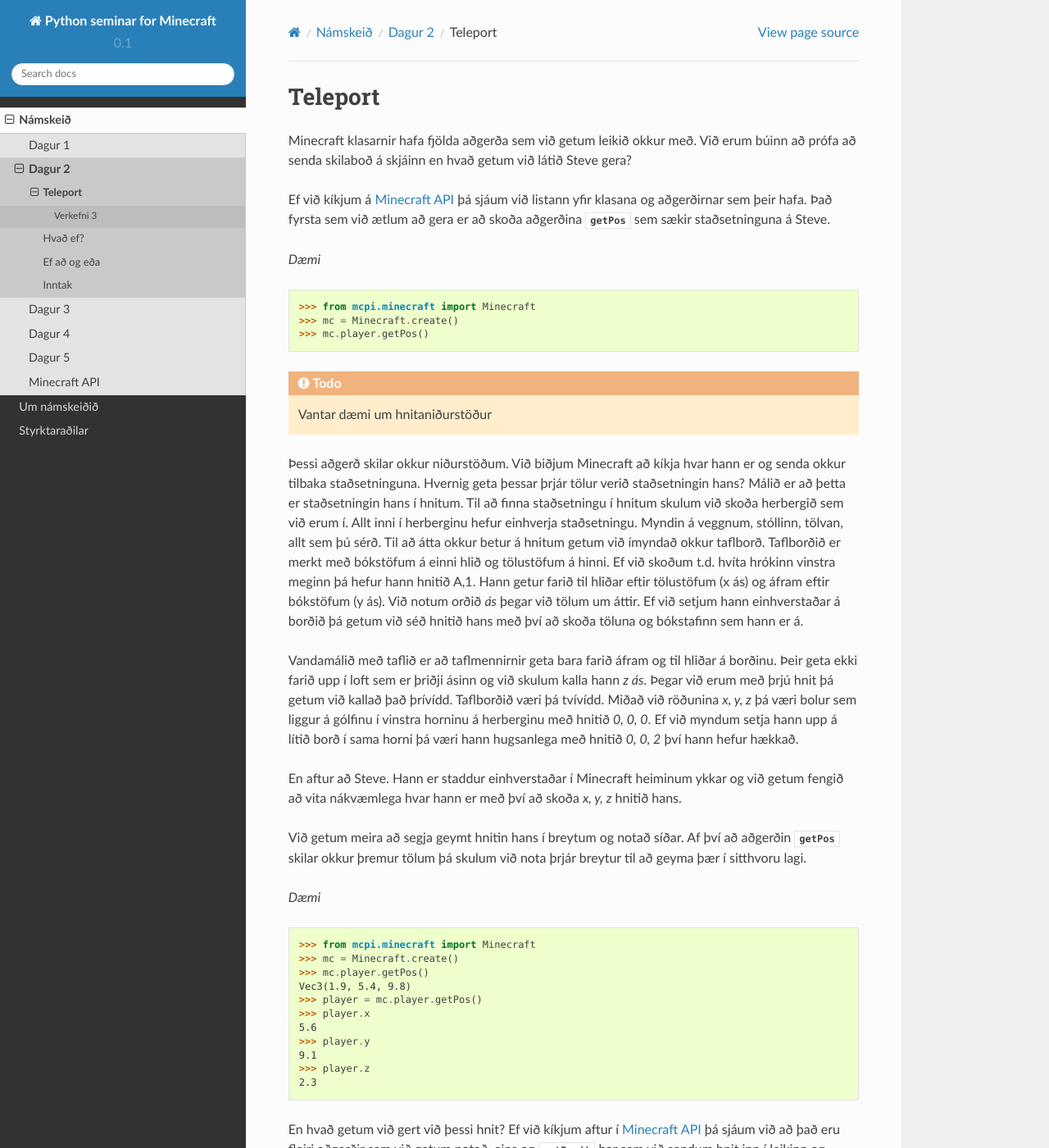
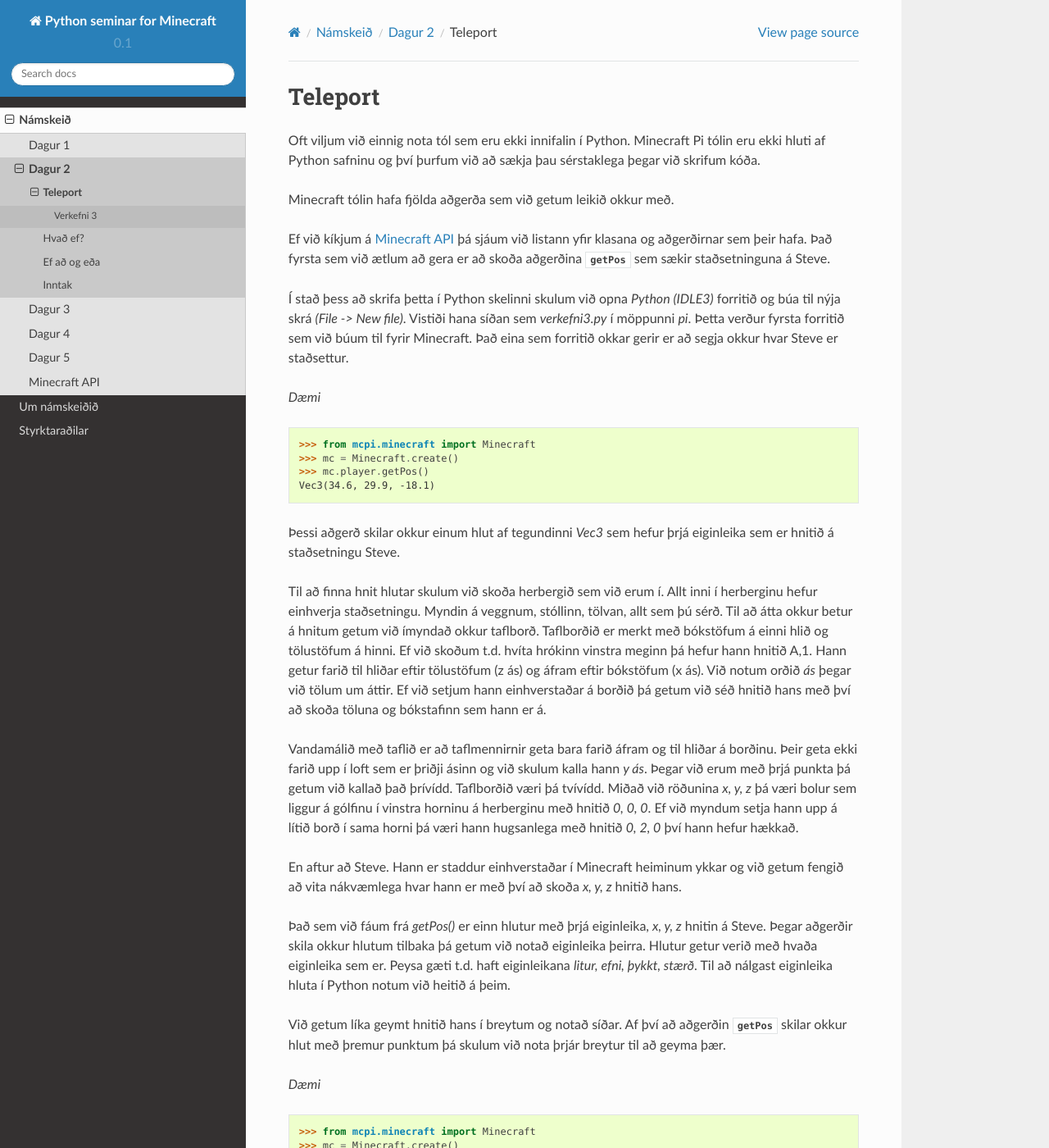
Before and after one commit to busla/minecraft-seminar, a Sphinx documentation site: the page built from source/seminar/day2/teleport.rst, in a window 1280 px wide and 1400 px high. Shown: the whole window at 82% size. Built offline with Sphinx 7.4.7 and the Read the Docs theme 2.0.0, drawn with Linux system fonts in a browser that asks for light colours; some of the changed text lies outside the part shown.

Commit message:
sýnidæmi og hlutir
endurskrifaði sýnidæmi og bætti við útskýringum á hlutum og eiginleikum þeirra í Python

```diff
--- a/source/seminar/day2/teleport.rst
+++ b/source/seminar/day2/teleport.rst
@@ -1,28 +1,36 @@
 Teleport
 ===============
 
-Minecraft klasarnir hafa fjölda aðgerða sem við getum leikið okkur með. Við erum búinn að prófa að senda skilaboð á skjáinn en hvað getum við látið Steve gera?
+Oft viljum við einnig nota tól sem eru ekki innifalin í Python. Minecraft Pi tólin eru ekki hluti af Python safninu og því þurfum við að sækja þau sérstaklega þegar við skrifum kóða.
+
+Minecraft tólin hafa fjölda aðgerða sem við getum leikið okkur með.
 
 Ef við kíkjum á :doc:`../minecraft-api` þá sjáum við listann yfir klasana og aðgerðirnar sem þeir hafa. Það fyrsta sem við ætlum að gera er að skoða aðgerðina :attr:`~minecraft.CmdPlayer.getPos` sem sækir staðsetninguna á Steve.
+
+Í stað þess að skrifa þetta í Python skelinni skulum við opna *Python (IDLE3)* forritið og búa til nýja skrá *(File -> New file)*. Vistiði hana síðan sem *verkefni3.py* í möppunni *pi*. Þetta verður fyrsta forritið sem við búum til fyrir Minecraft. Það eina sem forritið okkar gerir er að segja okkur hvar Steve er staðsettur.
+
 
 *Dæmi*
 
 >>> from mcpi.minecraft import Minecraft
 >>> mc = Minecraft.create()
 >>> mc.player.getPos()
+Vec3(34.6, 29.9, -18.1)
 
-.. todo::
+Þessi aðgerð skilar okkur einum hlut af tegundinni *Vec3* sem hefur þrjá eiginleika sem er hnitið á staðsetningu Steve.
 
-    Vantar dæmi um hnitaniðurstöður
 
-Þessi aðgerð skilar okkur niðurstöðum. Við biðjum Minecraft að kíkja hvar hann er og senda okkur tilbaka staðsetninguna. Hvernig geta þessar þrjár tölur verið staðsetningin hans? Málið er að þetta er staðsetningin hans í hnitum. Til að finna staðsetningu í hnitum skulum við skoða herbergið sem við erum í. Allt inni í herberginu hefur einhverja staðsetningu. Myndin á veggnum, stóllinn, tölvan, allt sem þú sérð. Til að átta okkur betur á hnitum getum við ímyndað okkur taflborð. Taflborðið er merkt með bókstöfum á einni hlið og tölustöfum á hinni. Ef við skoðum t.d. hvíta hrókinn vinstra meginn þá hefur hann hnitið A,1. Hann getur farið til hliðar eftir tölustöfum (x ás) og áfram eftir bókstöfum (y ás). Við notum orðið *ás* þegar við tölum um áttir. Ef við setjum hann einhverstaðar á borðið þá getum við séð hnitið hans með því að skoða töluna og bókstafinn sem hann er á.
+Til að finna hnit hlutar skulum við skoða herbergið sem við erum í. Allt inni í herberginu hefur einhverja staðsetningu. Myndin á veggnum, stóllinn, tölvan, allt sem þú sérð. Til að átta okkur betur á hnitum getum við ímyndað okkur taflborð. Taflborðið er merkt með bókstöfum á einni hlið og tölustöfum á hinni. Ef við skoðum t.d. hvíta hrókinn vinstra meginn þá hefur hann hnitið A,1. Hann getur farið til hliðar eftir tölustöfum (z ás) og áfram eftir bókstöfum (x ás). Við notum orðið *ás* þegar við tölum um áttir. Ef við setjum hann einhverstaðar á borðið þá getum við séð hnitið hans með því að skoða töluna og bókstafinn sem hann er á.
 
-Vandamálið með taflið er að taflmennirnir geta bara farið áfram og til hliðar á borðinu. Þeir geta ekki farið upp í loft sem er þriðji ásinn og við skulum kalla hann *z ás*. Þegar við erum með þrjú hnit þá getum við kallað það þrívídd. Taflborðið væri þá tvívídd. Miðað við röðunina *x, y, z* þá væri bolur sem liggur á gólfinu í vinstra horninu á herberginu með hnitið *0, 0, 0*. Ef við myndum setja hann upp á lítið borð í sama horni þá væri hann hugsanlega með hnitið *0, 0, 2* því hann hefur hækkað.
+Vandamálið með taflið er að taflmennirnir geta bara farið áfram og til hliðar á borðinu. Þeir geta ekki farið upp í loft sem er þriðji ásinn og við skulum kalla hann *y ás*. Þegar við erum með þrjá punkta þá getum við kallað það þrívídd. Taflborðið væri þá tvívídd. Miðað við röðunina *x, y, z* þá væri bolur sem liggur á gólfinu í vinstra horninu á herberginu með hnitið *0, 0, 0*. Ef við myndum setja hann upp á lítið borð í sama horni þá væri hann hugsanlega með hnitið *0, 2, 0* því hann hefur hækkað.
 
 
 En aftur að Steve. Hann er staddur einhverstaðar í Minecraft heiminum ykkar og við getum fengið að vita nákvæmlega hvar hann er með því að skoða *x, y, z* hnitið hans.
 
-Við getum meira að segja geymt hnitin hans í breytum og notað síðar. Af því að aðgerðin :attr:`~minecraft.CmdPlayer.getPos` skilar okkur þremur tölum þá skulum við nota þrjár breytur til að geyma þær í sitthvoru lagi.
+Það sem við fáum frá *getPos()* er einn hlutur með þrjá eiginleika, *x, y, z* hnitin á Steve. Þegar aðgerðir skila okkur hlutum tilbaka þá getum við notað eiginleika þeirra. Hlutur getur verið með hvaða eiginleika sem er. Peysa gæti t.d. haft eiginleikana *litur, efni, þykkt, stærð*. Til að nálgast eiginleika hluta í Python notum við heitið á þeim.
+
+
+Við getum líka geymt hnitið hans í breytum og notað síðar. Af því að aðgerðin :attr:`~minecraft.CmdPlayer.getPos` skilar okkur hlut með þremur punktum þá skulum við nota þrjár breytur til að geyma þær.
 
 
 *Dæmi*
@@ -31,16 +39,16 @@
 >>> mc = Minecraft.create()
 >>> mc.player.getPos()
 Vec3(1.9, 5.4, 9.8)
->>> player = mc.player.getPos()
->>> player.x
-5.6
->>> player.y
-9.1
+>>> hnit = mc.player.getPos()
+>>> hnit.x
+1.9
+>>> hnit.y
+5.4
 >>> player.z
-2.3
+9.8
 
 
-En hvað getum við gert við þessi hnit? Ef við kíkjum aftur í :doc:`../minecraft-api` þá sjáum við að það eru fleiri aðgerðir sem við getum notað, eins og :meth:`~minecraft.CmdPlayer.setPos` þar sem við sendum hnit inn í leikinn og Steve fer beint á hnitið. Gildi sem við sendum í aðgerðina kallast *færibreytur*. Í þessari aðgerð hefur aðgerðin :meth:`~minecraft.CmdPlayer.setPos` þrjár færibreytur, *x, y, z*.
+En hvað getum við gert við þetta hnit? Ef við kíkjum aftur í :doc:`../minecraft-api` þá sjáum við að það eru fleiri aðgerðir sem við getum notað, eins og :meth:`~minecraft.CmdPlayer.setPos` þar sem við sendum hnit inn í leikinn og Steve fer beint á hnitið. Gildi sem við sendum í aðgerðina kallast *færibreytur*. Í þessari aðgerð hefur aðgerðin :meth:`~minecraft.CmdPlayer.setPos` þrjár færibreytur, *x, y, z*.
 
 *Dæmi*
 
```
Also changed, not shown: source/seminar/day1/import-modules.rst (+26 -14 lines), source/seminar/day2/if-else-conditions.rst (+3 -4 lines).
